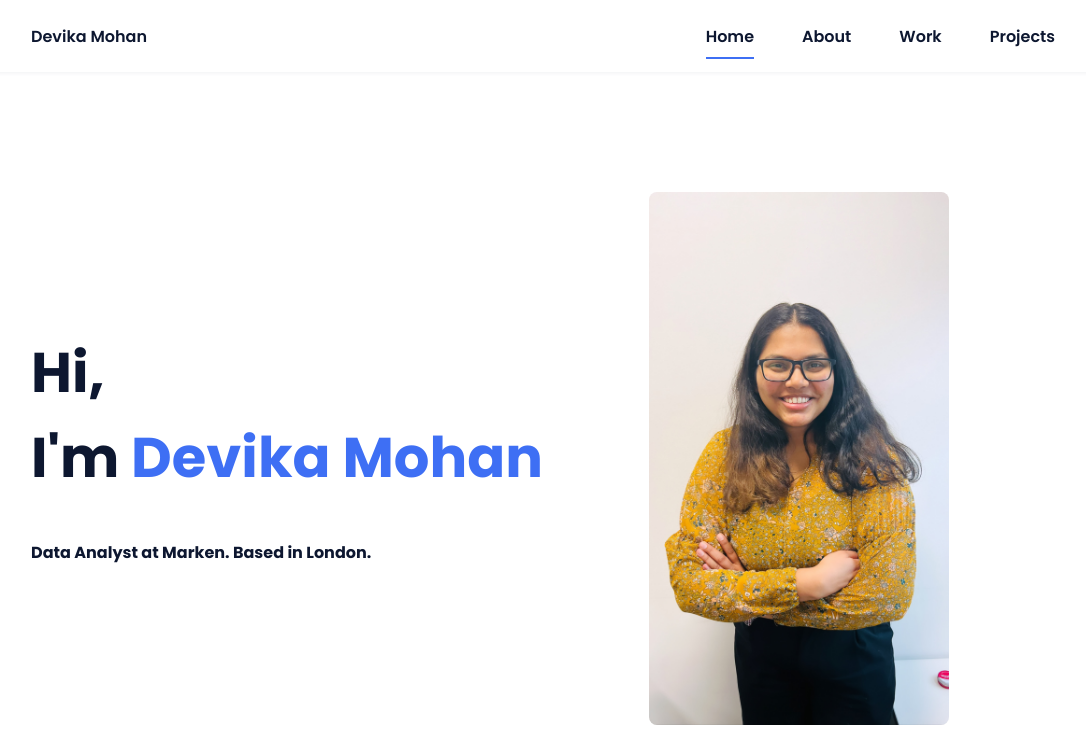
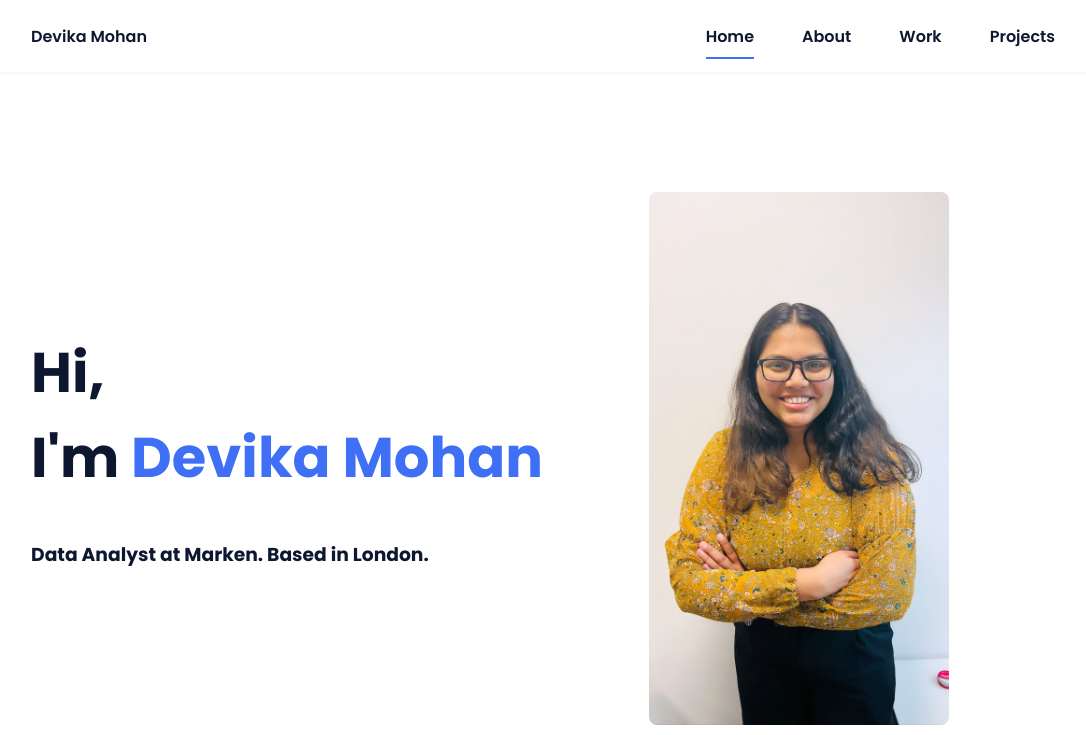
Before and after one commit to devikamohan-24/Portfolio, a plain HTML site: page index.html in a window 1280 px wide. Shown: the top 735 px of the page, without its empty margins (97-1183 px from the left). Drawn offline with nearby package versions, Linux system fonts and the light colour scheme.

Commit message:
Add files via upload

```diff
--- a/index.html
+++ b/index.html
@@ -49,16 +49,16 @@
             <section class="home bd-grid" id="home">
                 <div class="about__container bd-grid">
                 <div class="home__data">
-                    <h2 class="home__title">Hi,<br>I'm <span class="home__title-color">Devika Mohan</span><br> <h4>Data Analyst at Marken. Based in London.</h4></h2>
+                    <h2 class="home__title">Hi,<br>I'm <span class="home__title-color">Devika Mohan</span><br> <h3>Data Analyst at Marken. Based in London.</h3></h2>
                 </div>
                 <div class="about__img">
                 <img src="assets/img/about.JPG" alt="">
-                </div>
                 </div>
                 <div class="home__social">
                     <a href="https://www.linkedin.com/in/mohandevika/" class="home__social-icon"><i class='bx bxl-linkedin'></i></a>
                     <a href="https://github.com/devikamohan-24" class="home__social-icon"><i class='bx bxl-github' ></i></a>
                 </div>
+            </div>
 
             </section>
 
```
